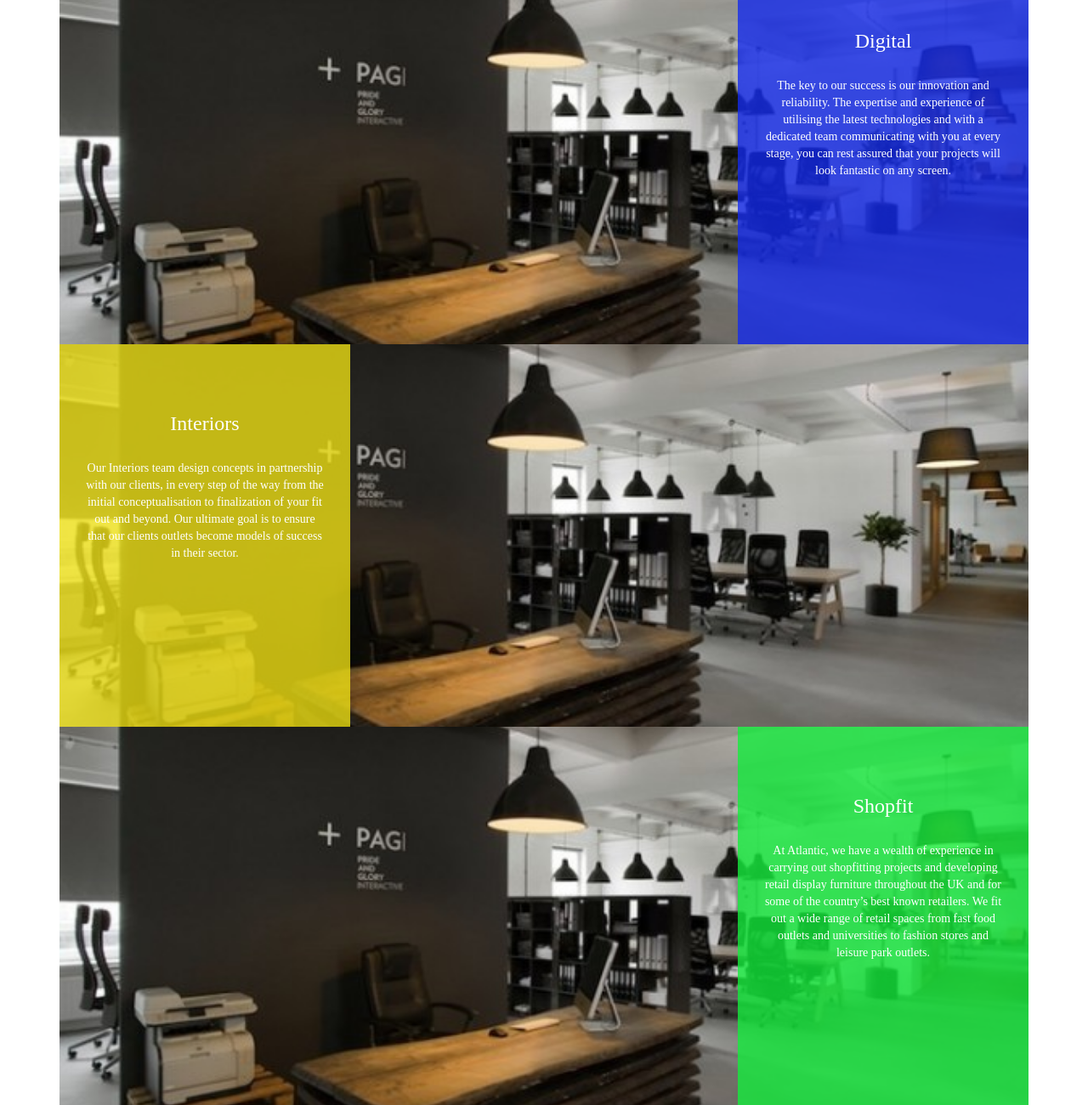
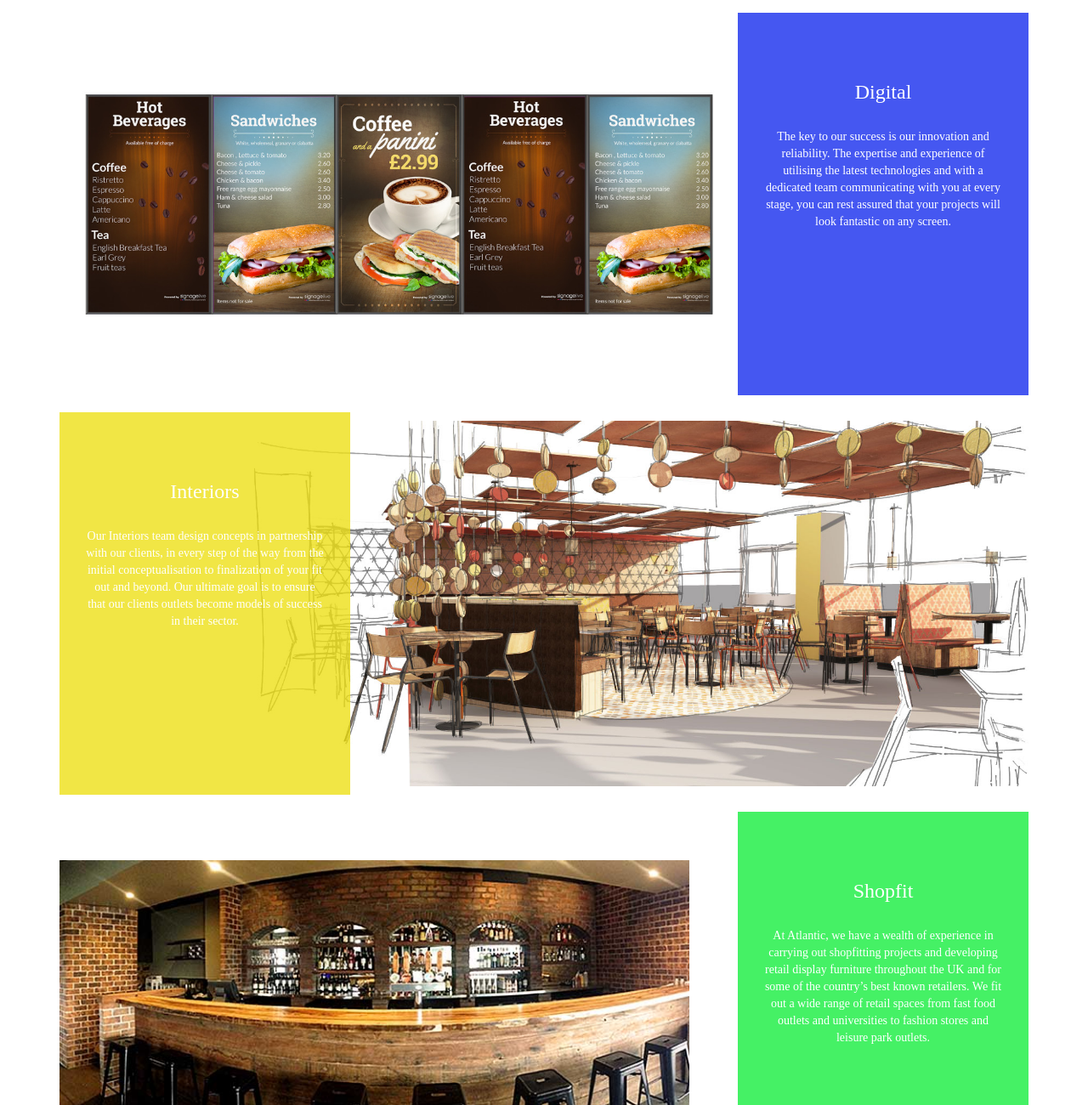
Before and after one commit to d9nny/atlantic, a website: page index.html in a window 1280 px wide. Shown: the part 1500-2800 px from the top of the page at 85% size. Drawn offline with nearby package versions, Linux system fonts and the light colour scheme; some packages are replaced by stand-ins of ours.

Commit message:
added new photo's-not final

```diff
--- a/app/partials/aboutUs/companiesLarge.html
+++ b/app/partials/aboutUs/companiesLarge.html
@@ -1,10 +1,8 @@
 <section id='departments'>
-	<div ng-repeat='company in aboutCtrl.companies'>
-		<div class='department'>
-			<div class='depContents' id='{{company.name}}'>
-				<h3>{{company.name}}</h3>
-				<p>{{company.description}}</p>
-			</div>
+	<div ng-repeat='company in aboutCtrl.companies' class='department'>
+		<div class='depContents' id='{{company.name}}'>
+			<h3>{{company.name}}</h3>
+			<p>{{company.description}}</p>
 		</div>
 	</div>
 </section>
--- a/assets/stylesheets/aboutUs.css
+++ b/assets/stylesheets/aboutUs.css
@@ -3,6 +3,7 @@
 }
 
 .department {
+	margin: 20px 0;
 	position: relative;
 	height: 450px;
 	background-repeat: no-repeat;
@@ -25,7 +26,7 @@
 }
 
 .department:first-child {
-	background-image: url('../images/Office-Design-Inspiration.jpeg');
+	background-image: url('../images/why.jpg');
 }
 
 
@@ -34,8 +35,10 @@
 	background-color: rgba(237, 20, 61, 0.79);
 	float: right;
 }
-.department:nth-child(2) {
-	background-image: url('../images/Office-Design-Inspiration.jpeg');
+.department:nth-child(2)  {
+	background-image: url('../images/branding.jpg');
+  background-size: contain;
+  background-position-x: 30%;
 }
 
 
@@ -44,7 +47,9 @@
 	background-color: rgba(20, 203, 237, 0.79);
 }
 .department:nth-child(3) {
-	background-image: url('../images/Office-Design-Inspiration.jpeg');
+	background-image: url('../images/print.png');
+  background-size: contain;
+  background-position-x: 90%;
 }
 
 
@@ -54,7 +59,8 @@
 	float: right;
 }
 .department:nth-child(4) {
-	background-image: url('../images/Office-Design-Inspiration.jpeg');
+	background-image: url('../images/digital.jpg');
+	background-size: 70%;
 }
 
 
@@ -63,7 +69,9 @@
 	background-color: rgba(237, 224, 20, 0.79);
 }
 .department:nth-child(5) {
-	background-image: url('../images/Office-Design-Inspiration.jpeg');
+	background-image: url('../images/muchu_curve.jpg');
+	background-size: 80%;
+  background-position-x: 100%;
 }
 
 
@@ -73,5 +81,6 @@
 	float: right;
 }
 .department:nth-child(6) {
-	background-image: url('../images/Office-Design-Inspiration.jpeg');
+	background-image: url('../images/shopfit.jpg');
+	background-size: 65%
 }
```
Also changed, not shown: assets/images/digital.jpg (added), assets/images/print.png (added), assets/images/shopfit.jpg (added), assets/images/why.jpg (added).
